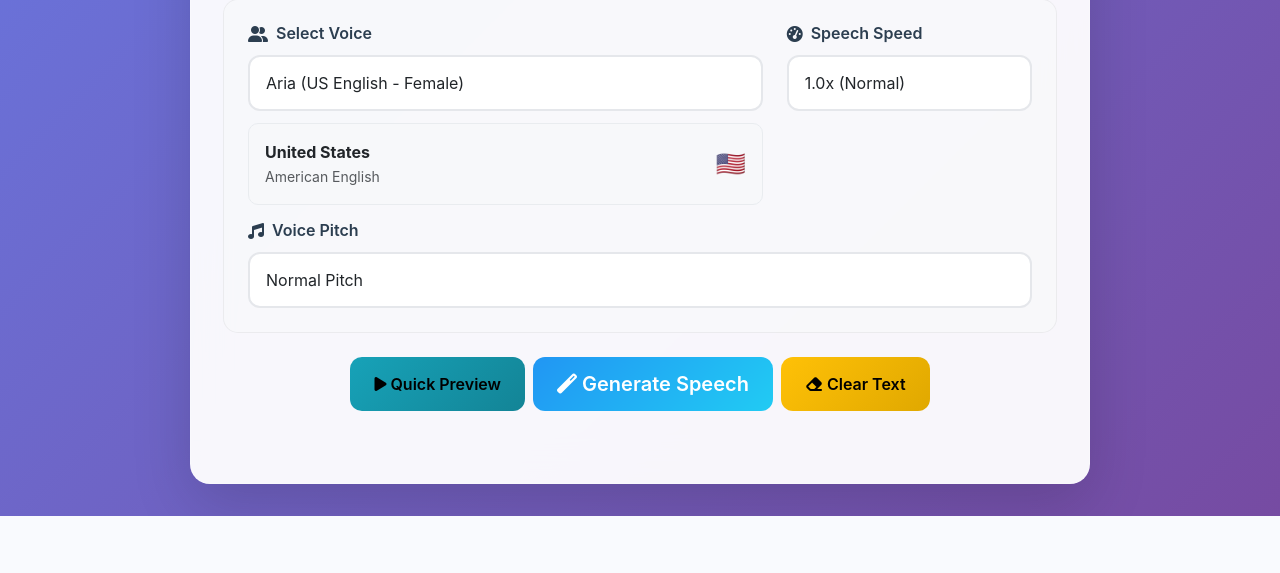
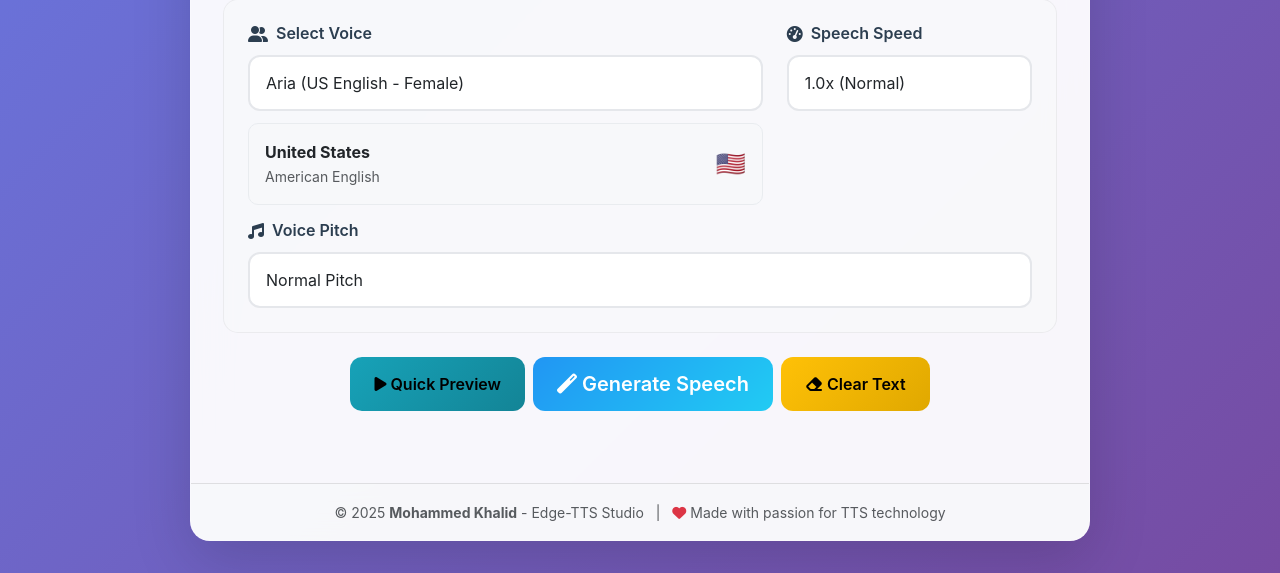
Before and after one commit to aladhefafalquran/edge-tts-Studio, a Flask app: page / in a window 1280 px wide. Shown: the part 617-1190 px from the top of the page. Before the commit the page ends 1133 px from the top, so only its background shows below. Run offline with Flask 3, Linux system fonts and the light colour scheme; parts of the project's set-up code (start-up, migrations or seed data) failed here and were passed over; some libraries are stand-ins or nearby versions.

Commit message:
Update index.html

```diff
--- a/templates/index.html
+++ b/templates/index.html
@@ -1,3 +1,11 @@
+<!--
+Edge-TTS Studio - Text-to-Speech Web Application
+Copyright (c) 2025 Mohammed Khalid
+All rights reserved.
+
+This web application provides a user-friendly interface for converting text to speech
+using Microsoft Edge TTS technology with multiple voice options and controls.
+-->
 <!DOCTYPE html>
 <html lang="en">
 <head>
@@ -412,6 +420,15 @@
                     </div>
                 </div>
             </div>
+
+            <!-- Footer -->
+            <div class="text-center py-3" style="background: rgba(248, 249, 250, 0.5); border-top: 1px solid rgba(0,0,0,0.1);">
+                <small class="text-muted">
+                    © 2025 <strong>Mohammed Khalid</strong> - Edge-TTS Studio
+                    <span class="mx-2">|</span>
+                    <i class="fas fa-heart text-danger"></i> Made with passion for TTS technology
+                </small>
+            </div>
         </div>
     </div>
 
```
